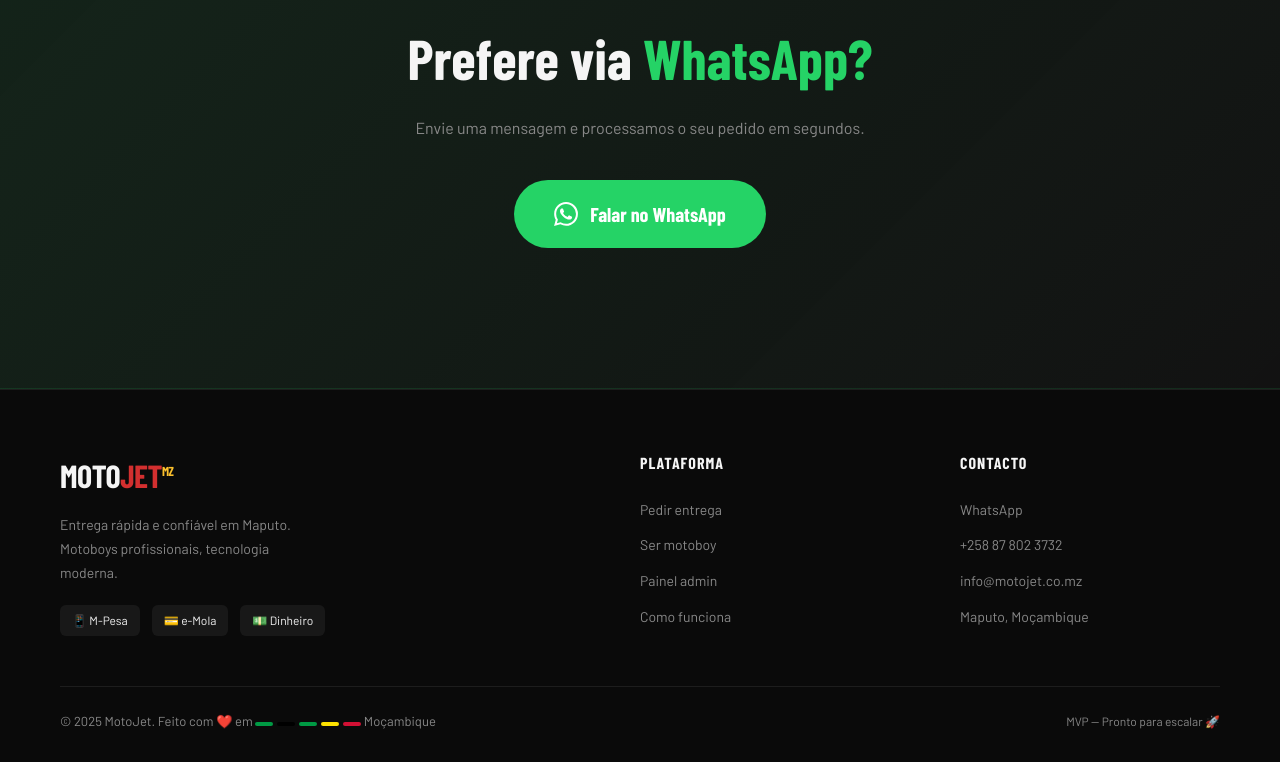
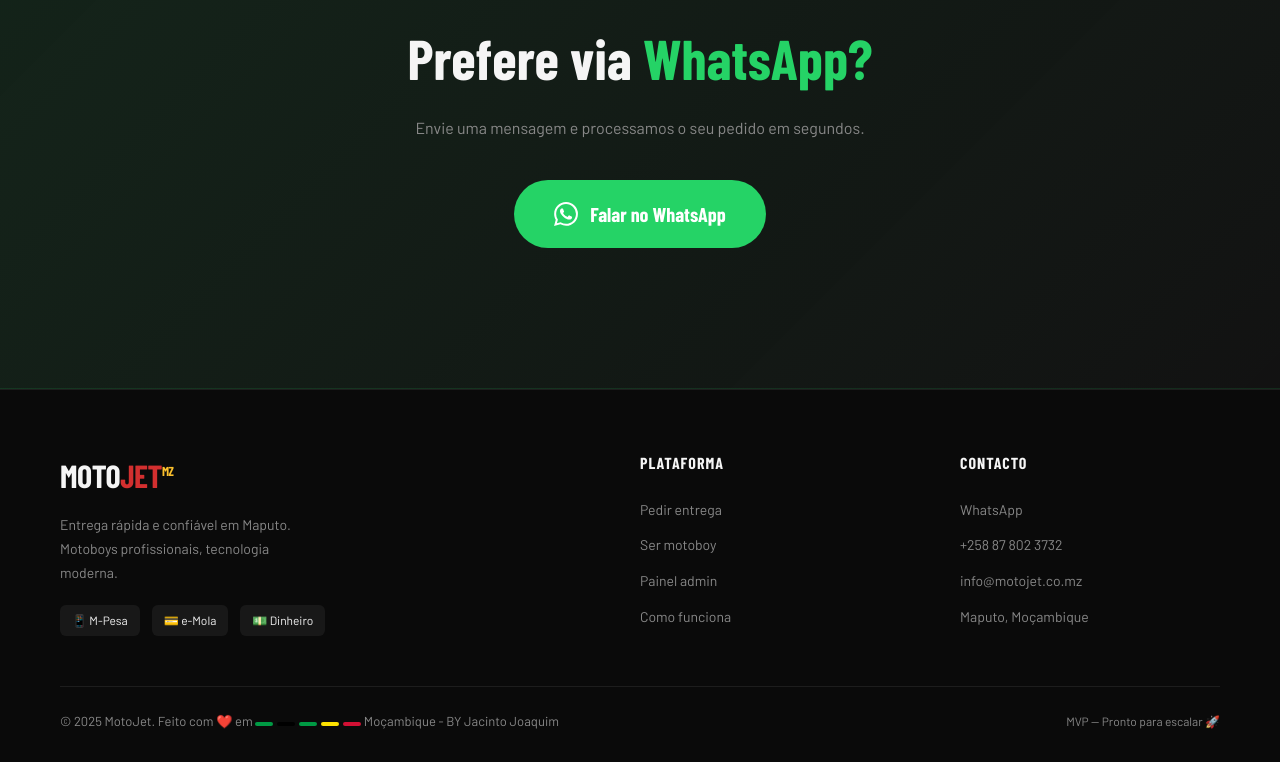
Before and after one commit to jacintoAlexander/motojet, a plain HTML site: page index.html in a window 1280 px wide. Shown: the part 4252-5014 px from the top of the page. Drawn offline with nearby package versions, Linux system fonts and the light colour scheme; a web font is replaced by a local one.

Commit message:
update: contactos

```diff
--- a/index.html
+++ b/index.html
@@ -425,7 +425,7 @@
         <span class="flag-stripe" style="background:#009A44"></span>
         <span class="flag-stripe" style="background:#FCE100"></span>
         <span class="flag-stripe" style="background:#D21034"></span>
-      </span> Moçambique</p>
+      </span> Moçambique - BY Jacinto Joaquim</p>
       <p style="font-size:12px">MVP — Pronto para escalar 🚀</p>
     </div>
   </div>
```
